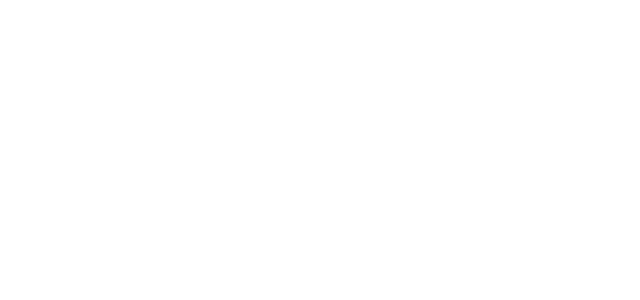
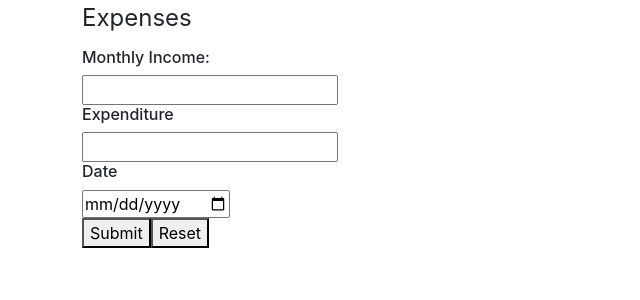
Before and after one commit to Abhiroop-Singh/Bachat, a React (Create React App) app: page /dashboard in a window 1280 px wide. Before the commit this address had no page. Shown: the top 300 px of the page, without its empty margins (0-640 px from the left). Built offline with nearby package versions, Linux system fonts and the light colour scheme; no server answers.

Commit message:
dashboard data fetching done

```diff
--- a/src/App.js
+++ b/src/App.js
@@ -2,6 +2,8 @@
 import "./app.css";
 import Login from './components/Login';
 import Homepage from "./components/Homepage/homepage";
+import NewsCard from "./components/Newscard";
+import Dashboard from "./components/Dashboard";
 import { BrowserRouter, Routes, Route } from "react-router-dom";
 import SignUp from "./components/SignUp";
 
@@ -12,6 +14,8 @@
         <Route path="/" element={<Homepage/>} />
         <Route path='/login' element={<Login/>} />
         <Route path='/register' element={<SignUp/>} />
+        <Route path="/news" element={<NewsCard></NewsCard>}/>
+        <Route path='/dashboard' element={<Dashboard />} />
         {/* <Navbar />
       <Masthead />
       <About />
--- /dev/null
+++ b/src/components/Dashboard.js
@@ -0,0 +1,125 @@
+import React, { useState } from "react";
+import { ToastContainer, toast } from "react-toastify";
+import { useEffect } from "react";
+import "react-toastify/dist/ReactToastify.css";
+
+const Dashboard = () => {
+    const [monthlyIncome, setmonthlyIncome] = useState("");
+    const [monthlyExpense, setmonthlyExpense] = useState("");
+    const [date, setdate] = useState("");
+
+    const getData = async() => {
+        const email = localStorage.getItem('email');
+        const data = {email}
+        const res = await fetch("/api/fetchData", {
+            method: "POST",
+            headers: {
+                //always use this
+                "content-type": "application/json",
+            },
+            body: JSON.stringify(data),
+        });
+        const finalData = await res.json();
+        console.log(finalData);
+    };
+
+    useEffect( () => {
+        getData();
+    }, [])
+
+    const handleSubmit = async (e) => {
+        e.preventDefault();
+        const email = localStorage.getItem("email");
+        const data = { email, monthlyIncome, monthlyExpense, date }
+        const res = await fetch("/api/addData", {
+            method: "POST",
+            headers: {
+                //always use this
+                "content-type": "application/json",
+            },
+            body: JSON.stringify(data),
+        });
+        const check = await res.json();
+        if (!check.success) {
+            toast.error(check.error, {
+                position: "top-left",
+                autoClose: 2000,
+                hideProgressBar: false,
+                closeOnClick: true,
+                pauseOnHover: true,
+                draggable: true,
+                progress: undefined,
+            });
+        } else {
+            toast.success("Records saved successfully", {
+                position: "top-left",
+                autoClose: 2000,
+                hideProgressBar: false,
+                closeOnClick: true,
+                pauseOnHover: true,
+                draggable: true,
+                progress: undefined,
+            });
+            setmonthlyExpense("");
+            setmonthlyIncome("");
+
+            setdate("");
+        }
+
+    };
+    const handleChange = (e) => {
+
+        if (e.target.name === "monthlyIncome") {
+            setmonthlyIncome(e.target.value);
+            console.log(monthlyIncome);
+        }
+        else if (e.target.name === "monthlyExpense") {
+            setmonthlyExpense(e.target.value)
+            console.log(monthlyExpense);
+        }
+        else {
+            setdate(e.target.value);
+        }
+    }
+    return (
+        <>
+            <ToastContainer
+                position="top-left"
+                autoClose={3000}
+                hideProgressBar={false}
+                newestOnTop={false}
+                closeOnClick
+                rtl={false}
+                pauseOnFocusLoss
+                draggable
+                pauseOnHover
+            />
+            <div className="container">
+                <fieldset>
+                    <legend>Expenses</legend>
+                    <form method="post" autoComplete="on" onSubmit={handleSubmit}>
+                        <div className="kalava">
+                            <h6>Monthly Income: </h6>
+                            <input type="number" name="monthlyIncome" id="monthlyIncome" value={monthlyIncome} onChange={handleChange} />
+                        </div>
+                        <div className="kalava">
+                            <h6>Expenditure</h6>
+                            <input type="number" name="monthlyExpense" id="monthlyExpense" value={monthlyExpense} onChange={handleChange} />
+                        </div>
+                        <div className="kalava">
+                            <h6>Date</h6>
+                            <input type="date" name="date" id="date" value={date} onChange={handleChange} />
+                        </div>
+                        <div className="kalava">
+                            <button type="submit" onSubmit={handleSubmit}> Submit</button>
+                            <button type="reset">Reset</button>
+                        </div>
+                    </form>
+                </fieldset>
+
+            </div>
+        </>
+    );
+};
+
+export default Dashboard;
--- /dev/null
+++ b/src/components/Newscard.js
@@ -0,0 +1,37 @@
+import React, { useState } from 'react'
+import { useEffect } from 'react';
+
+
+const Newscard = () => {
+    const [news, setNews] = useState([]);
+    useEffect(() => {
+      getData();
+
+
+    }, [])
+
+     async function getData() {
+        const data = await fetch('https://www.alphavantage.co/query?function=NEWS_SENTIMENT&tickers=AAPL&topics=technology&apikey=FWFECLKMR783C985');
+        const c = await data.json();
+        // setNews(news.feed.slice(0, 4));
+
+        setNews(c.feed);
+
+
+    }
+
+
+
+  // Generate JSX code for Display each item
+  const renderList = news.map((item, index) =>
+                               <div key={index}>{item.title}<img src={item.banner_image}></img></div>
+                             );
+  return (
+    <div className="app">
+      <div>The List contains:</div>
+      {renderList}
+    </div>
+  );
+}
+
+export default Newscard
```
Also changed, not shown: 1 other file (tests, documents, lock files or other folders).
